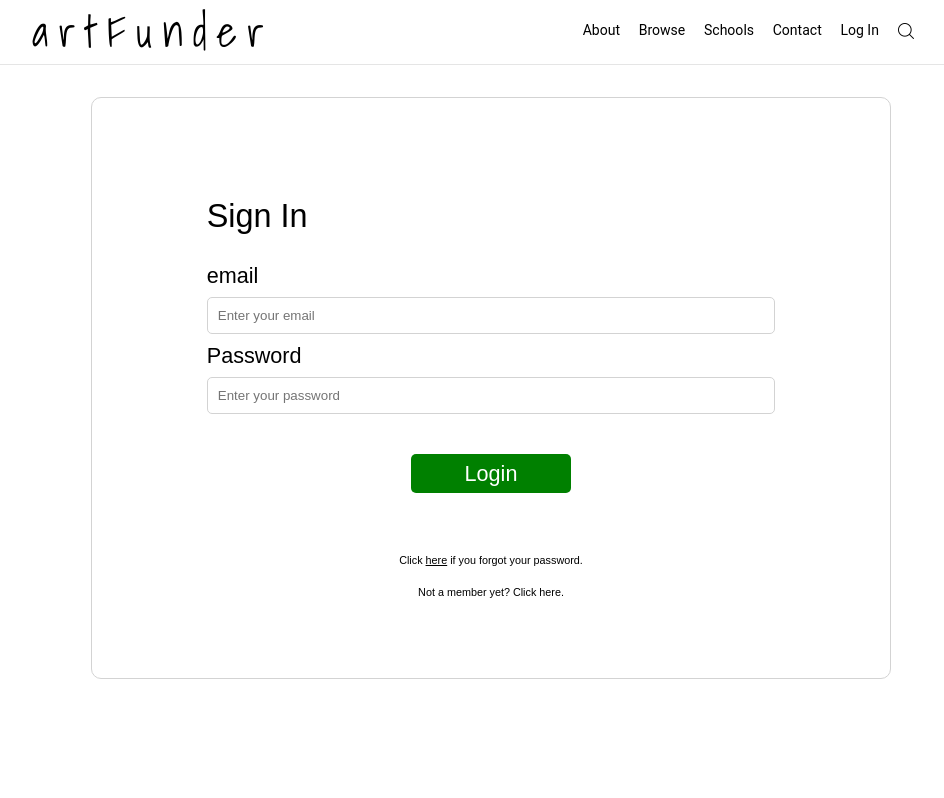
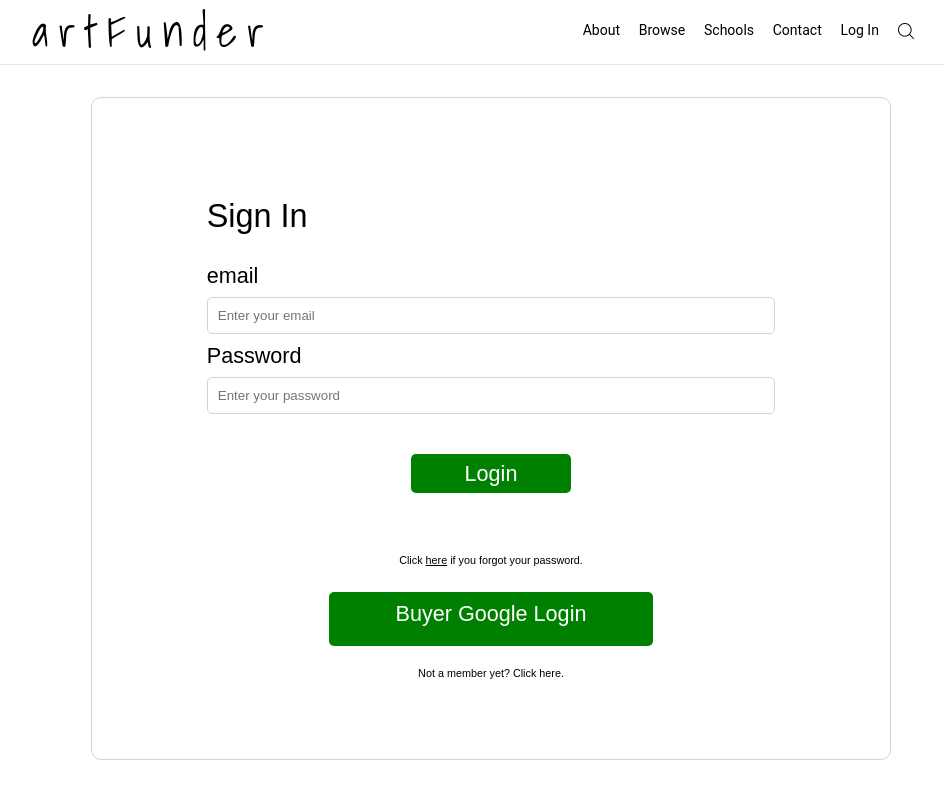
Before and after one commit to LABS-EU3/Student-Art-Collection-FRONTEND, a React (Create React App) app: page /login in a window 1280 px wide. Shown: the whole page, without its empty margins (149-1093 px from the left). Built offline with nearby package versions, Linux system fonts and the light colour scheme; a web font is replaced by a local one.

Commit message:
completed social auth button

```diff
--- a/src/AxiosCustom.js
+++ b/src/AxiosCustom.js
@@ -4,3 +4,5 @@ export const axiosWithBase = axios.create({
     baseURL: process.env.REACT_APP_BASE_URL,
     headers: {authorization: localStorage.getItem('authorization') ? localStorage.getItem('authorization') : null},
 });
+
+export const baseURL = process.env.REACT_APP_BASE_URL;
--- a/src/Components/BuyerDashboardComponents/BuyerProfile.js
+++ b/src/Components/BuyerDashboardComponents/BuyerProfile.js
@@ -1,6 +1,5 @@
 import React, { useState, useEffect } from 'react'
 import styled from 'styled-components'
-import axios from 'axios'
 import { ToastContainer, toast } from 'react-toastify';
 import 'react-toastify/dist/ReactToastify.css';
 import { connect } from 'react-redux'
@@ -143,7 +142,6 @@ function BuyerProfile(props) {
 
     const submit = () => {
         const { _id } = props.loggedInUser;
-        const token = localStorage.getItem('authorization');
 
         // axios({ method: 'PATCH', url: `http://localhost:9000/updateProfile/${_id}`, headers: { authorization: token }, data: { firstname: userDetails.firstname, lastname: userDetails.lastname, email: userDetails.email } })
         //     .then(() => {
--- a/src/Components/RegisterForm.js
+++ b/src/Components/RegisterForm.js
@@ -8,7 +8,8 @@ import {
 } from '../helpers/validationSchema';
 import { ToastContainer, toast } from 'react-toastify';
 import 'react-toastify/dist/ReactToastify.css';
-import { axiosWithBase } from '../AxiosCustom';
+import { axiosWithBase, baseURL } from '../AxiosCustom';
+import SocialAuthButton from '../Components/SocilaAuthButton';
 
 const initalSignupForm = {
   name: '',
@@ -50,7 +51,6 @@ function RegisterForm(props) {
             props.history.push('/confirmation');
           })
           .catch(err => {
-            console.error(err.response.data.error);
             toast.error(err.response.data.error);
             actions.setSubmitting(false);
             props.loadingFinished();
@@ -179,6 +179,11 @@ function RegisterForm(props) {
           <button type="submit" disabled={isSubmitting}>
             Submit
           </button>
+
+          <SocialAuthButton
+            isSchool={props.isSchool}
+            url={baseURL+'auth/google'}
+            />
           <ToastContainer
             position="top-center"
             autoClose={2000}
@@ -239,11 +244,11 @@ export const StyledForm = styled.form`
   }
 
   textarea {
-    font-size: 1.5rem
-    padding: 10px
-    border-radius: 5px
-    border: solid 0.5px lightgrey
-    height: 80px
+    font-size: 1.5rem;
+    padding: 10px;
+    border-radius: 5px;
+    border: solid 0.5px lightgrey;
+    height: 80px;
   }
 
   button {
--- /dev/null
+++ b/src/Components/SocilaAuthButton.js
@@ -0,0 +1,33 @@
+import React from 'react';
+import styled from 'styled-components';
+
+export default function SocialAuthButton(props) {
+const display = props.isSchool ? "none" : "flex";
+const Button = styled.div`
+    display: ${display};
+    justify-content: center;
+    width: 30rem;
+    height: 5rem;
+    background-color: green;
+    color: white;
+    border: none;
+    border-radius: 5px;
+    margin: .5rem;
+    margin-bottom: 2rem;
+    a {
+        text-align: center;
+        text-decoration: none;
+        padding: 1rem;
+        font-size: 2rem;
+    }
+    &:hover{
+      opacity: 0.7;
+      transition: opacity 0.1s ease-in-out;
+    }
+`;
+    return (
+        <Button >
+            <a href={props.url}>Buyer Google Login</a>
+        </Button>
+    )
+}
--- a/src/Views/Login.js
+++ b/src/Views/Login.js
@@ -12,7 +12,8 @@ import { Link } from 'react-router-dom';
 
 import LoginForm from '../Components/Login/LoginForm';
 import ResetPassword from '../Components/Login/ResetPassword';
-import { axiosWithBase } from '../AxiosCustom';
+import { axiosWithBase, baseURL } from '../AxiosCustom';
+import SocialAuthButton from '../Components/SocilaAuthButton'
 
 const initialValues = {
   email: '',
@@ -79,9 +80,6 @@ const Login = ({
             case 'please check your email address to confirm account':
               history.push('/confirmation');
               break;
-            // case 'Invalid credentials':
-            //   errorLogin(res.data.message);
-            //   break;
             default:
               return res.data.message;
           }
@@ -128,7 +126,6 @@ const Login = ({
         onSubmit={onLoginHandle}
         component={LoginForm}
       />
-      {/* <LoginError /> */}
       <ToastContainer
         position="bottom-left"
         bodyClassName="toast"
@@ -136,6 +133,10 @@ const Login = ({
         closeButton={false}
       />
       <ResetPassword />
+      <SocialAuthButton
+            isSchool={false}
+            url={baseURL+'auth/google'}
+      />
       <Link to="/signup">Not a member yet? Click here.</Link>
     </StyledForm>
   );
```
